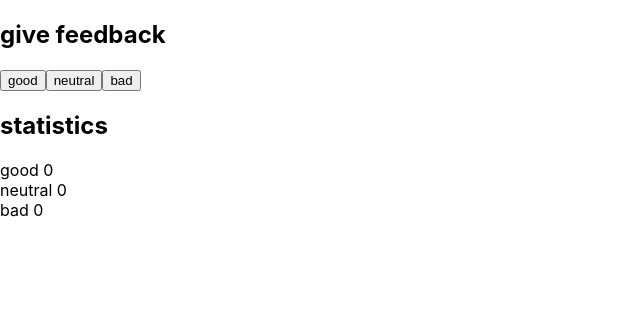
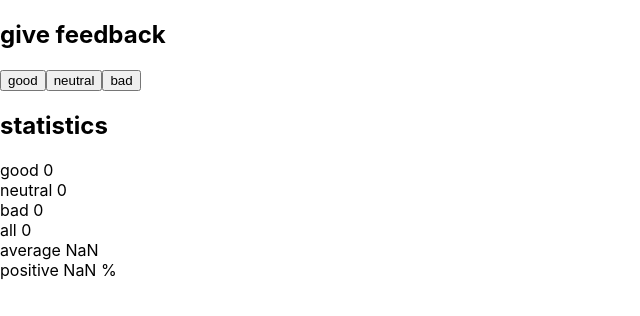
Before and after one commit to pnckbttr/fsopen, a React (Create React App) app in the folder part1/: page / in a window 1280 px wide. Shown: the top 316 px of the page, without its empty margins (0-640 px from the left). Built offline with nearby package versions, Linux system fonts and the light colour scheme; the HTML template or start-up script is replaced by a standard one.

Commit message:
added average + positive

```diff
--- a/part1/src/App.js
+++ b/part1/src/App.js
@@ -19,6 +19,13 @@ const Statistics = (props) => (
         neutral {props.neutral}
         <br></br>
         bad {props.bad}
+        <br></br>
+        all {props.all}
+        <br></br>
+        average {props.avg}
+        <br></br>
+        positive {props.pos} %
+
     </div>
 )
 
@@ -27,6 +34,9 @@ const App = () => {
     const [good, setGood] = useState(0)
     const [neutral, setNeutral] = useState(0)
     const [bad, setBad] = useState(0)
+    const all = good + neutral + bad
+    const avg = (good - bad) / all
+    const pos = good / all
 
     const addGood = () => {
         setGood(good + 1)
@@ -48,7 +58,9 @@ const App = () => {
             <Button handleClick={addNeutral} text='neutral'/>
             <Button handleClick={addBad} text='bad'/>
             <Display text='statistics'/>
-            <Statistics good={good} neutral={neutral} bad={bad}/>
+            <Statistics good={good} neutral={neutral}
+                        bad={bad} all={all}
+                        avg={avg} pos={pos}/>
 
 
         </div>
```
